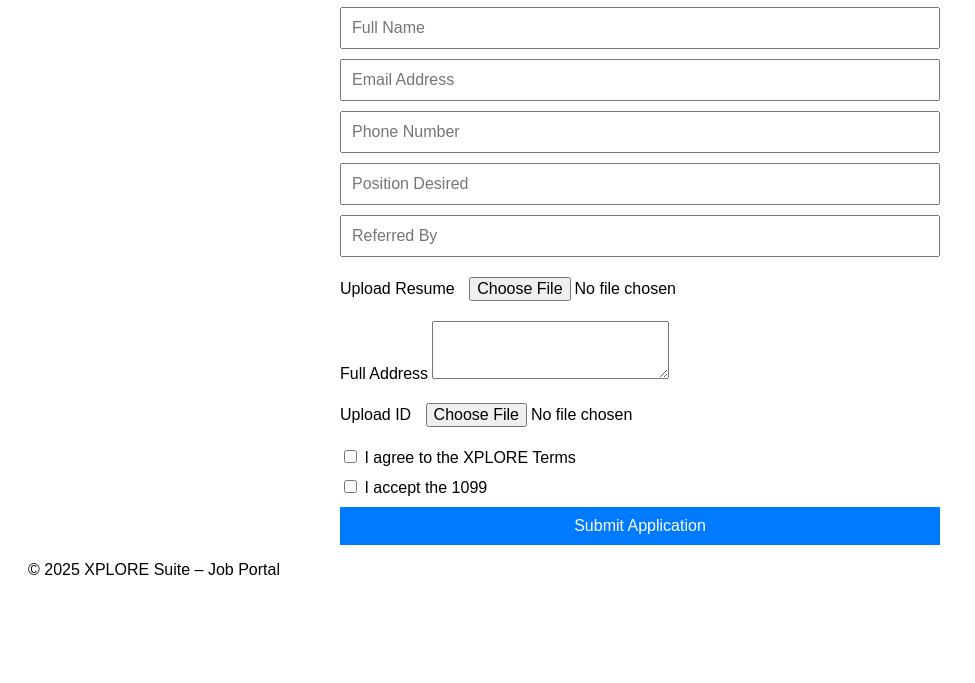
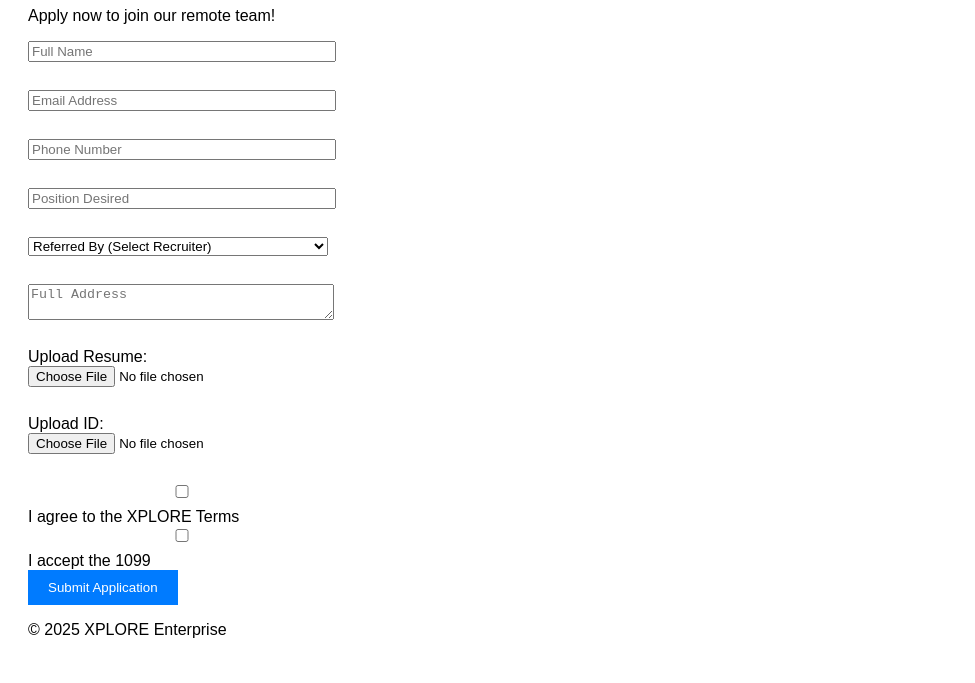
Before and after one commit to xlporewebapp/xplore-suite, a plain HTML site: page hiring-app/index.html in a window 1280 px wide. Shown: the part 119-802 px from the top of the page, without its empty margins (0-975 px from the left). Drawn offline with Linux system fonts and the light colour scheme.

Commit message:
Add files via upload

```diff
--- a/hiring-app/index.html
+++ b/hiring-app/index.html
@@ -8,25 +8,30 @@
 </head>
 <body>
   <header>
-    <img src="logo.png" alt="XPLORE Logo" class="logo" />
+    <img src="assets/logo.png" alt="XPLORE Logo" />
     <h1>XPLORE Job Application</h1>
+    <p>Apply now to join our remote team!</p>
   </header>
-
-  <form id="jobAppForm">
-    <input type="text" placeholder="Full Name" required />
-    <input type="email" placeholder="Email Address" required />
-    <input type="tel" placeholder="Phone Number" required />
-    <input type="text" placeholder="Position Desired" required />
-    <input type="text" placeholder="Referred By" />
-    <label>Upload Resume <input type="file" /></label>
-    <label>Full Address <textarea></textarea></label>
-    <label>Upload ID <input type="file" /></label>
-    <label><input type="checkbox" required /> I agree to the XPLORE Terms</label>
-    <label><input type="checkbox" required /> I accept the 1099</label>
-    <button type="submit">Submit Application</button>
-  </form>
-
-  <footer><p>&copy; 2025 XPLORE Suite – Job Portal</p></footer>
+  <main>
+    <form id="jobAppForm">
+      <input type="text" placeholder="Full Name" name="fullName" required /><br />
+      <input type="email" placeholder="Email Address" name="email" required /><br />
+      <input type="text" placeholder="Phone Number" name="phone" required /><br />
+      <input type="text" placeholder="Position Desired" name="position" required /><br />
+      <select id="referredBy" name="referredBy">
+        <option>Referred By (Select Recruiter)</option>
+      </select><br />
+      <textarea name="address" placeholder="Full Address"></textarea><br />
+      Upload Resume: <input type="file" name="resume" /><br />
+      Upload ID: <input type="file" name="idUpload" /><br />
+      <input type="checkbox" required /> I agree to the XPLORE Terms<br />
+      <input type="checkbox" required /> I accept the 1099<br />
+      <button type="submit">Submit Application</button>
+    </form>
+  </main>
+  <footer>
+    <p>&copy; 2025 XPLORE Enterprise</p>
+  </footer>
   <script src="script.js"></script>
 </body>
 </html>
--- a/hiring-app/script.js
+++ b/hiring-app/script.js
@@ -1,4 +1,23 @@
-document.getElementById('jobAppForm').addEventListener('submit', function(e) {
+const SUPABASE_URL = 'https://ellpsaghjktgjblpesqs.supabase.co';
+const SUPABASE_KEY = 'eyJhbGciOiJIUzI1NiIsInR5cCI6IkpXVCJ9.eyJpc3MiOiJzdXBhYmFzZSIsInJlZiI6ImVsbHBzYWdoamt0Z2pibHBlc3FzIiwicm9sZSI6ImFub24iLCJpYXQiOjE3NDU2MjMzNjksImV4cCI6MjA2MTE5OTM2OX0.0elJUnT0fNrhhEiyDyBKd6C2rwUAaL111ejo-LgExVk';
+
+const supabase = supabase.createClient(SUPABASE_URL, SUPABASE_KEY);
+
+window.addEventListener('DOMContentLoaded', async () => {
+  const { data: recruiters, error } = await supabase.from('recruiters').select('*');
+  const dropdown = document.getElementById('referredBy');
+  if (!error && recruiters) {
+    recruiters.forEach(r => {
+      const opt = document.createElement('option');
+      opt.value = r.name;
+      opt.textContent = r.name;
+      dropdown.appendChild(opt);
+    });
+  }
+});
+
+document.getElementById('jobAppForm').addEventListener('submit', async function(e) {
   e.preventDefault();
-  alert('Application submitted! We will get back to you shortly.');
+  alert('Application submitted! (Functionality placeholder)');
+  // You could collect form data and store it using Supabase insert logic here.
 });
--- a/hiring-app/style.css
+++ b/hiring-app/style.css
@@ -1,6 +1,4 @@
 body { font-family: Arial, sans-serif; padding: 20px; }
-header { text-align: center; }
-form { max-width: 600px; margin: 0 auto; display: flex; flex-direction: column; gap: 10px; }
-input, textarea, button { padding: 10px; font-size: 16px; }
-button { background: #007BFF; color: white; border: none; cursor: pointer; }
-button:hover { background: #0056b3; }
+h1 { color: #007BFF; }
+input, select, textarea { display: block; margin-bottom: 10px; width: 300px; }
+button { padding: 10px 20px; background: #007BFF; color: white; border: none; }
```
